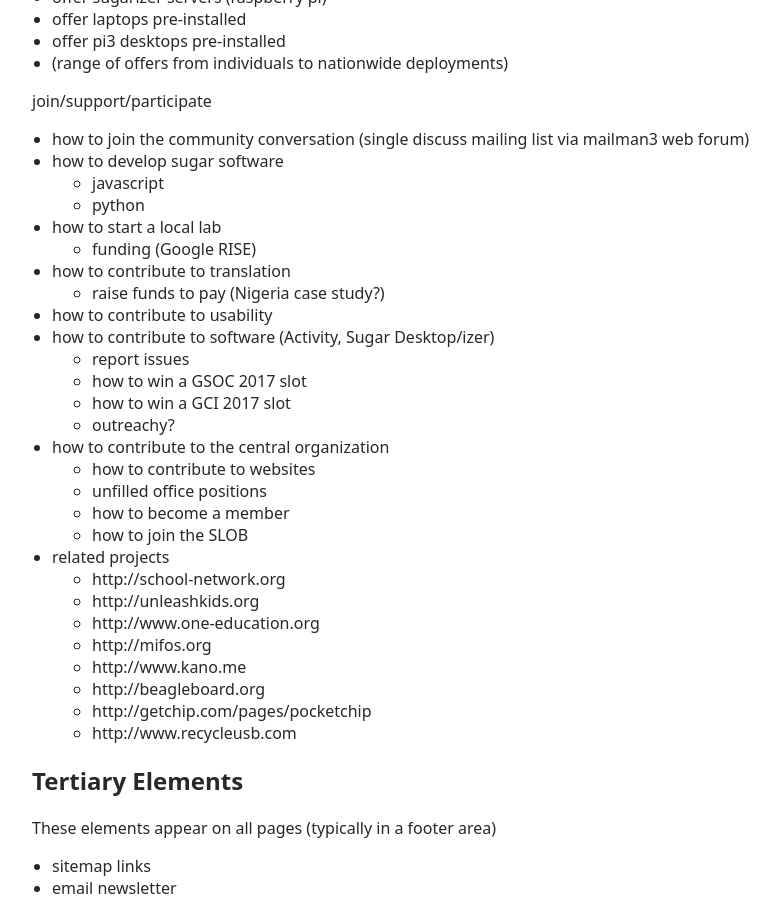
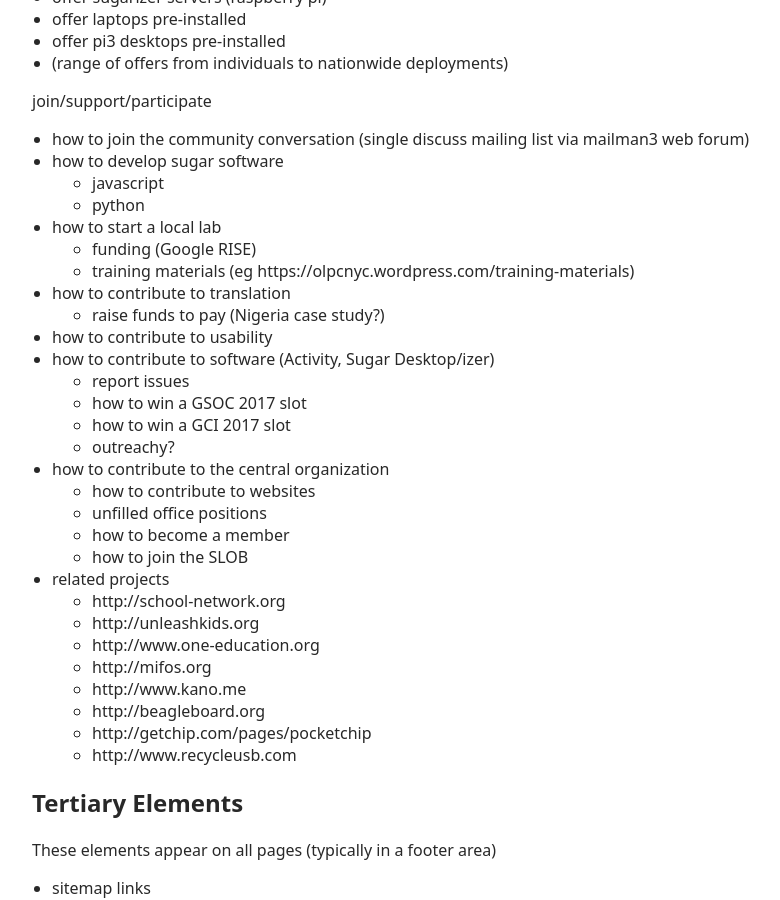
Before and after one commit to sugarlabs/www, a Jekyll site: the page built from STRUCTURE.md, in a window 1280 px wide and 900 px high, scrolled down 2844 px. Shown: the whole window, without its empty margins (208-988 px from the left). Built offline with Jekyll 4.4.1, drawn with Linux system fonts in a browser that asks for light colours; a script that is not in the unit is left out.

Commit message:
Update STRUCTURE.md

```diff
--- a/STRUCTURE.md
+++ b/STRUCTURE.md
@@ -118,6 +118,7 @@
   * python
 * how to start a local lab
   * funding (Google RISE)
+  * training materials (eg <https://olpcnyc.wordpress.com/training-materials>)
 * how to contribute to translation
   * raise funds to pay (Nigeria case study?)
 * how to contribute to usability
```
